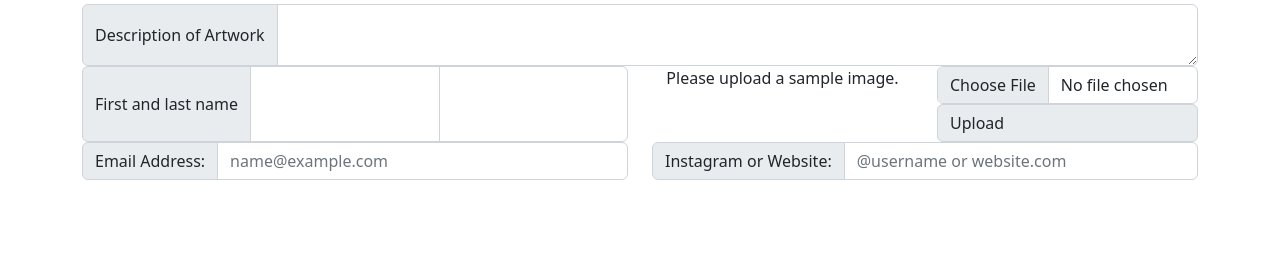
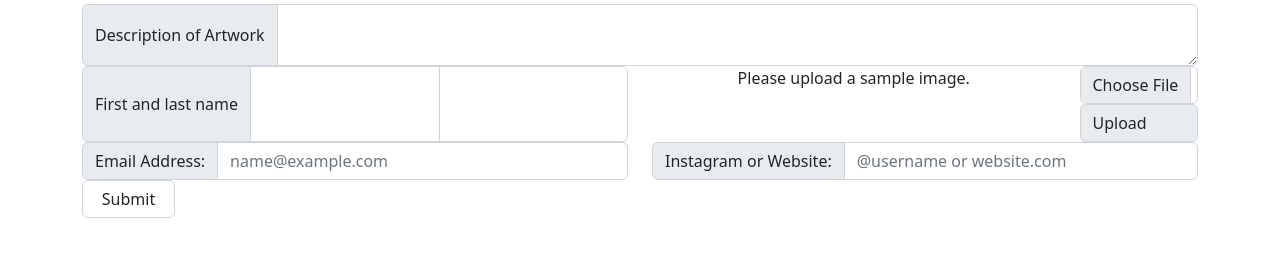
Before and after one commit to jmrhadz/Week-9-Bootstrap, a plain HTML site: page submit.html in a window 1280 px wide. Shown: the part 98-354 px from the top of the page. Drawn offline with nearby package versions, Linux system fonts and the light colour scheme.

Commit message:
form grid

```diff
--- a/submit.html
+++ b/submit.html
@@ -36,15 +36,15 @@
                     </div>
                     <div class="input-group col-lg">
                         <span class="input-group-text">First and last name</span>
-                        <input type="text" aria-label="First name" class="form-control">
-                        <input type="text" aria-label="Last name" class="form-control">
+                        <input type="text" id="first" aria-label="First name" class="form-control">
+                        <input type="text" id="last" aria-label="Last name" class="form-control">
                     </div>
                     <div class="input-group col">
                         <div class="row">
-                          <div class="col">
+                          <div class="col-md-9">
                             Please upload a sample image.
                           </div>
-                          <div class="col">
+                          <div class="col-lg">
                             <input type="file" class="form-control" id="inputGroupFile01">
                             <label class="input-group-text" for="inputGroupFile01">Upload</label>
                           </div>
@@ -60,7 +60,9 @@
                             <span class="input-group-text">Instagram or Website:</span>
                             <input type="text" class="form-control" for="social" placeholder="@username or website.com">
                         </div>
-
+                  </div>
+                <div class="col-lg-1">
+                  <button type="submit" class="form-control" id="submit">Submit</button>
                 </div>
             </div>
         </form>
```
